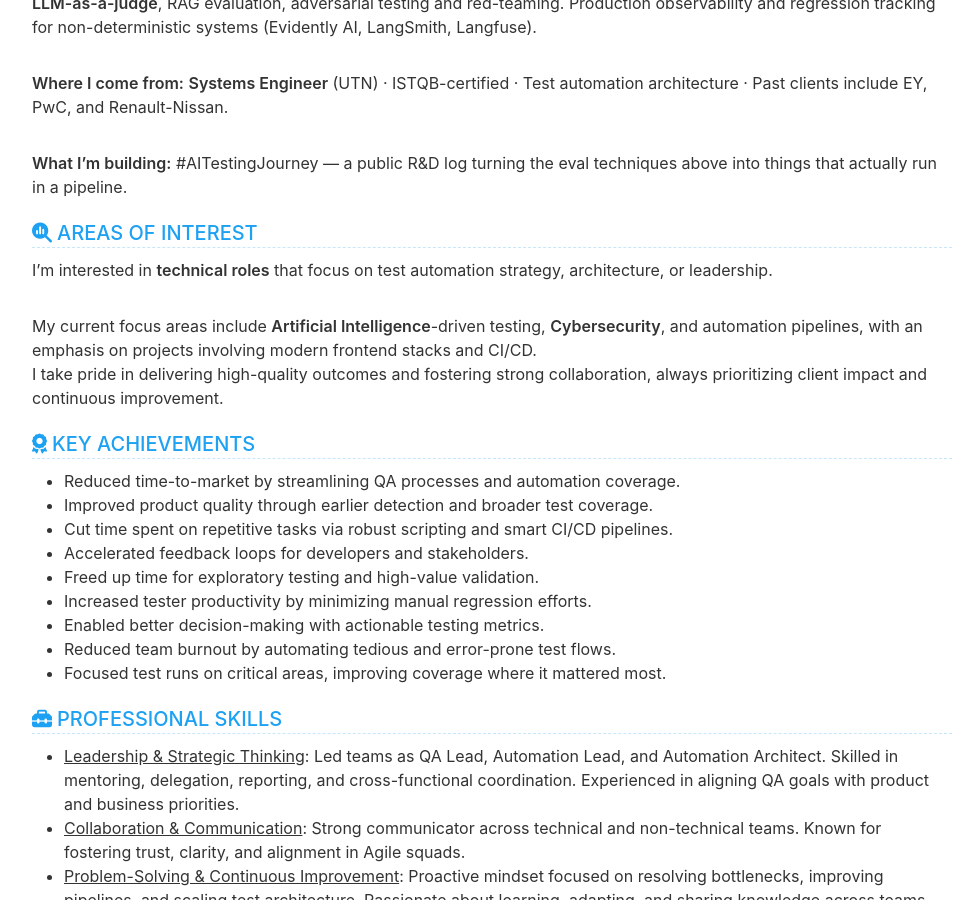
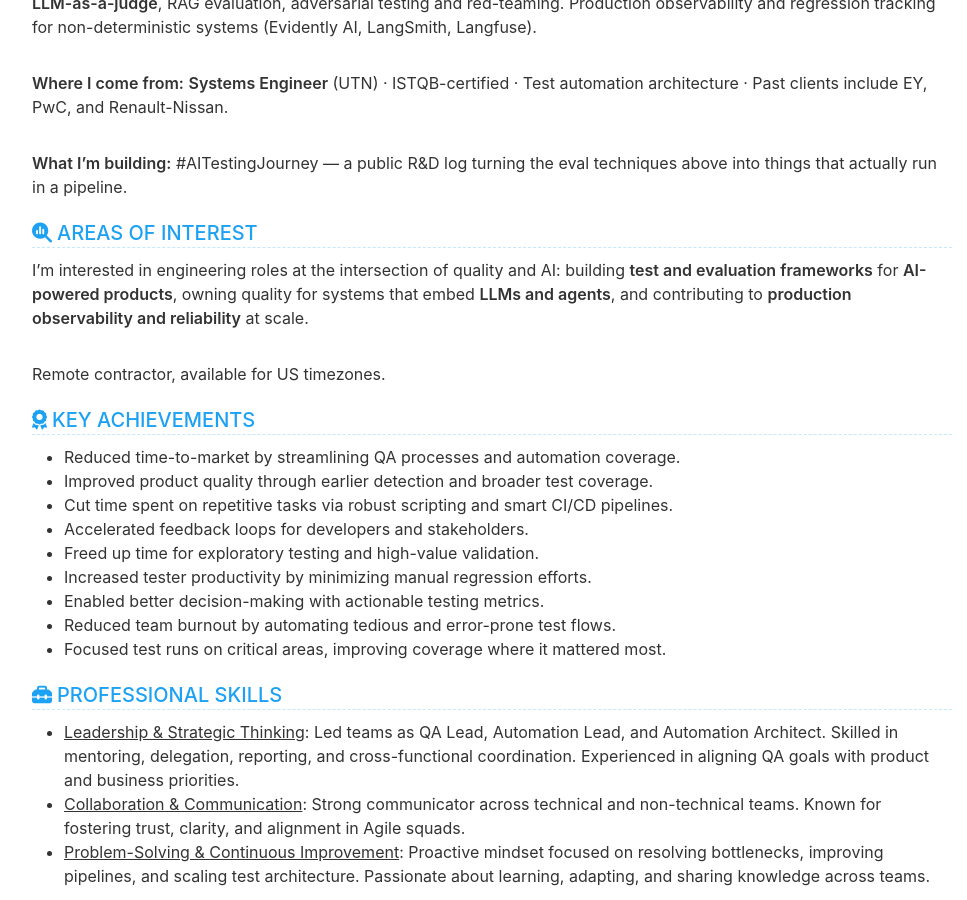
Before and after one commit to cvera08/full-resume, a Jekyll site: the page built from index.html, in a window 1280 px wide and 900 px high, scrolled down 893 px. Shown: the whole window, without its empty margins (148-1115 px from the left). Built offline with Jekyll 4.4.1, drawn with Linux system fonts in a browser that asks for light colours.

Commit message:
feat(cv): reposition Areas of Interest toward AI quality engineering

```diff
--- a/_data/data.yml
+++ b/_data/data.yml
@@ -69,12 +69,11 @@ interest:
   order: 3
   title: Areas of Interest
   description: |
-    I’m interested in **technical roles** that focus on test automation strategy, architecture, or leadership.
+    I’m interested in engineering roles at the intersection of quality and AI: building **test and evaluation frameworks** for **AI-powered products**, owning quality for systems that embed **LLMs and agents**, and contributing to **production observability and reliability** at scale.
 
     <br>
 
-    My current focus areas include **Artificial Intelligence**-driven testing, **Cybersecurity**, and automation pipelines, with an emphasis on projects involving modern frontend stacks and CI/CD.
-    I take pride in delivering high-quality outcomes and fostering strong collaboration, always prioritizing client impact and continuous improvement.
+    Remote contractor, available for US timezones.
 
 
 award:
```
